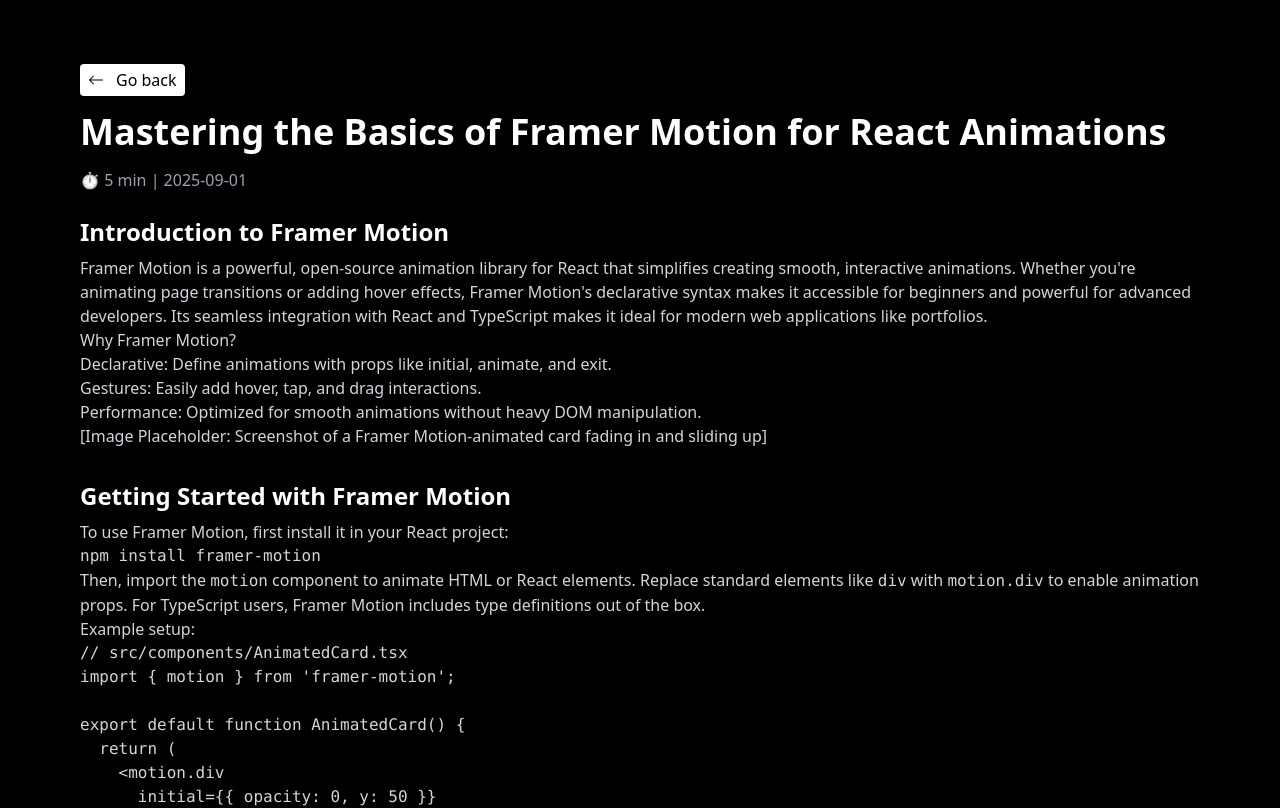
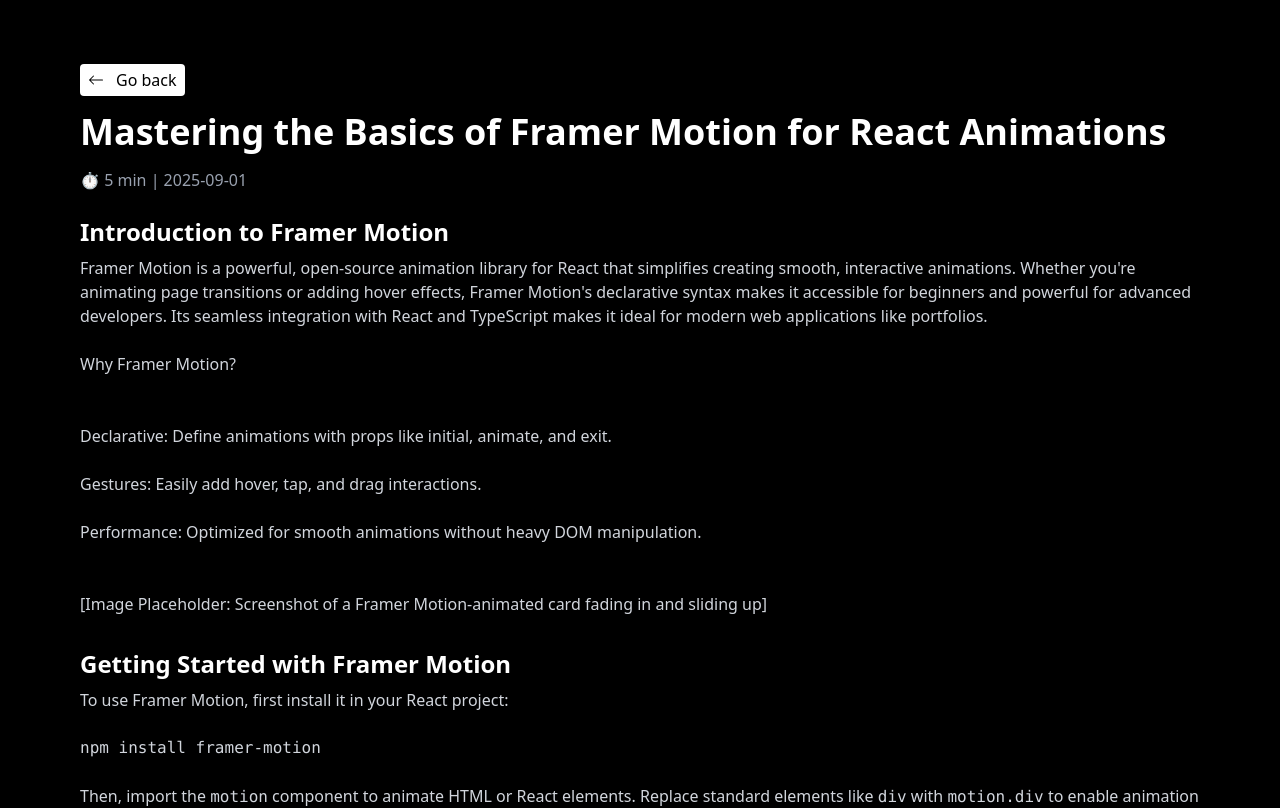
Before and after one commit to ratul0407/portfolio-v2, a React (Vite) app: page /blogs/basic-framer-motion in a window 1280 px wide. Shown: the top 808 px of the page. Built offline with nearby package versions, Linux system fonts and the light colour scheme.

Commit message:
fixed some issues

```diff
--- a/src/components/MobileNavbar.tsx
+++ b/src/components/MobileNavbar.tsx
@@ -53,7 +53,7 @@
 
               {/* Nav Links */}
               <ul className="flex flex-col gap-6 text-lg">
-                {navItems.map((item) => (
+                {navItems.map((item: any) => (
                   <li key={item.path}>
                     <a
                       href={`#${item.path}`}
--- a/src/pages/Blogs.tsx
+++ b/src/pages/Blogs.tsx
@@ -22,7 +22,7 @@
       {blog.sections.map((section, index) => (
         <div key={index} className="mb-8">
           <h2 className="text-2xl font-semibold mb-2">{section.subtitle}</h2>
-          <div className="prose prose-invert text-gray-300 ">
+          <div className="prose prose-invert text-gray-300 max-w-none break-words whitespace-pre-wrap overflow-scroll">
             <Markdown>{section.content}</Markdown>
           </div>
         </div>
```
Also changed, not shown: src/data/blogs.json (+1 -1 lines).
